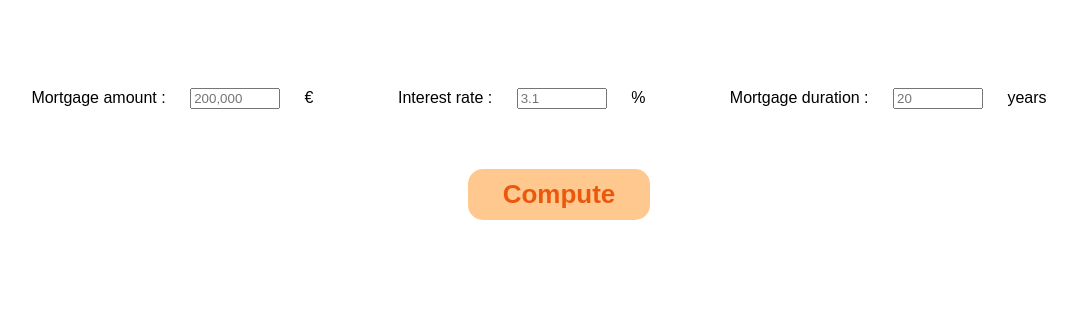
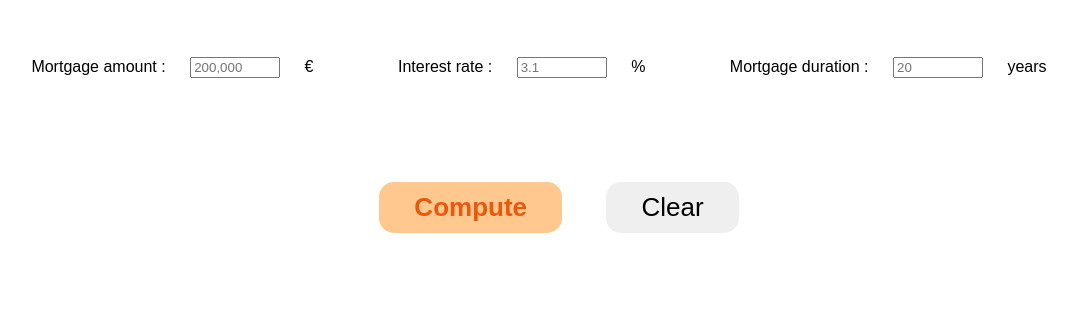
Before and after one commit to anthirion/mortgageInterests, a plain HTML site: page index.html in a window 1280 px wide. Shown: the part 120-435 px from the top of the page, without its empty margins (81-1158 px from the left). Drawn offline with Linux system fonts and the light colour scheme; a script that the page names is missing.

Commit message:
Ajout d'un bouton permettant de clear le formulaire

```diff
--- a/index.html
+++ b/index.html
@@ -24,8 +24,12 @@
             <input type="number" placeholder="20" id="durationInput" name="duration">
             <p>years</p>
         </div>
-        <button type="button">Compute</button>
     </form>
+
+    <div class="controlButtons">
+        <button type="button" class="computeButton">Compute</button>
+        <button type="button" class="clearButton">Clear</button>
+    </div>
 
     <div class="displayResults">
         <p class="textResult">Total interests :</p>
--- a/style.css
+++ b/style.css
@@ -50,16 +50,18 @@ h1 {
 }
 
 button {
-    display: block;
-    margin: calc(2*var(--default-margin)) auto 0 auto;
-    color: var(--ft-color);
+    margin: calc(2*var(--default-margin)) var(--default-margin);
     font-size: 26px;
-    background-color: var(--bg-color);
-    font-weight: bold;
     border: #FFF;
     padding: 10px 35px;
     border-radius: 15px;
     cursor: pointer; /* Change le curseur en une main */
+}
+
+.computeButton {
+    font-weight: bold;
+    background-color: var(--bg-color);
+    color: var(--ft-color);
 }
 
 button:hover {
```
